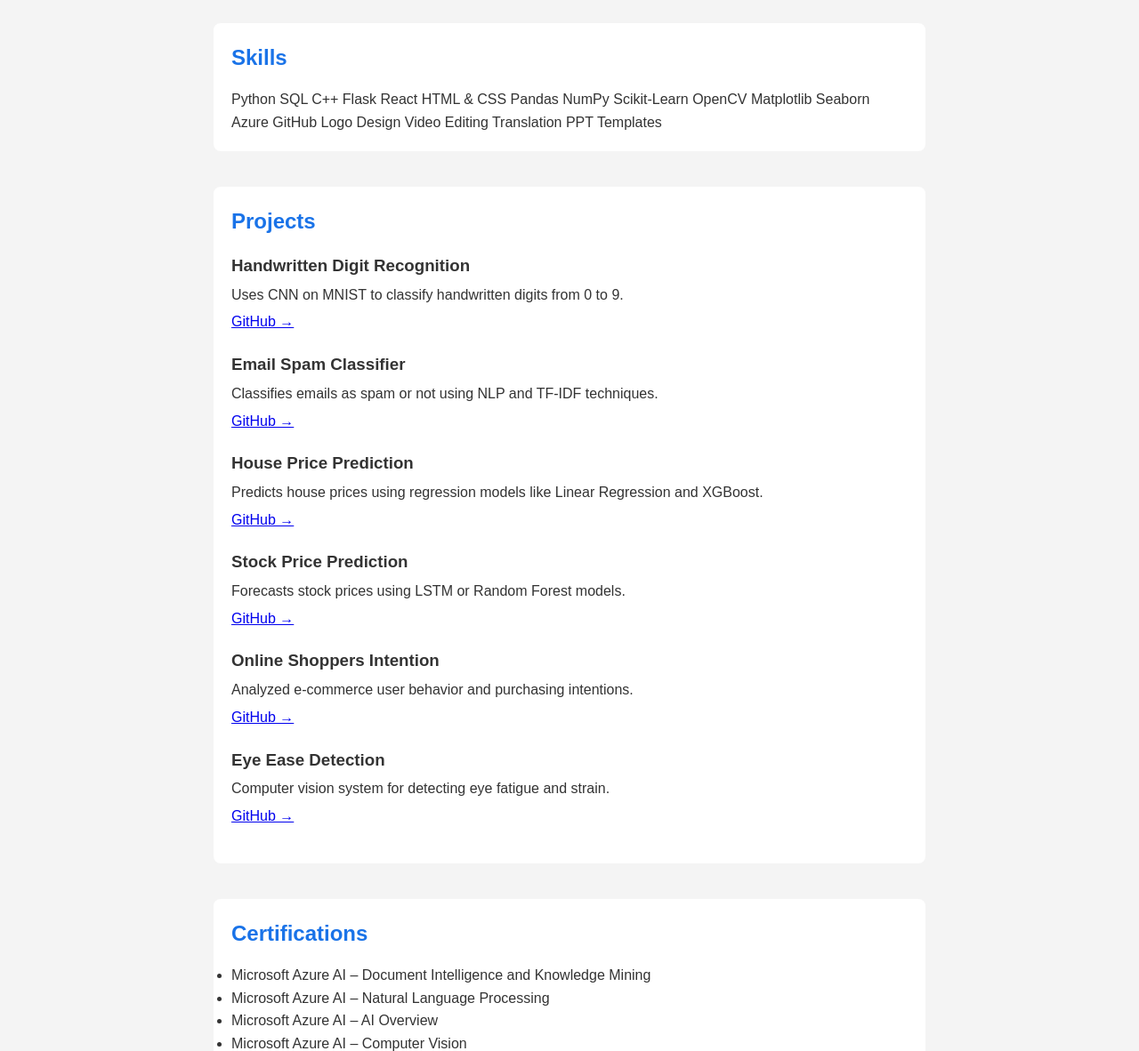
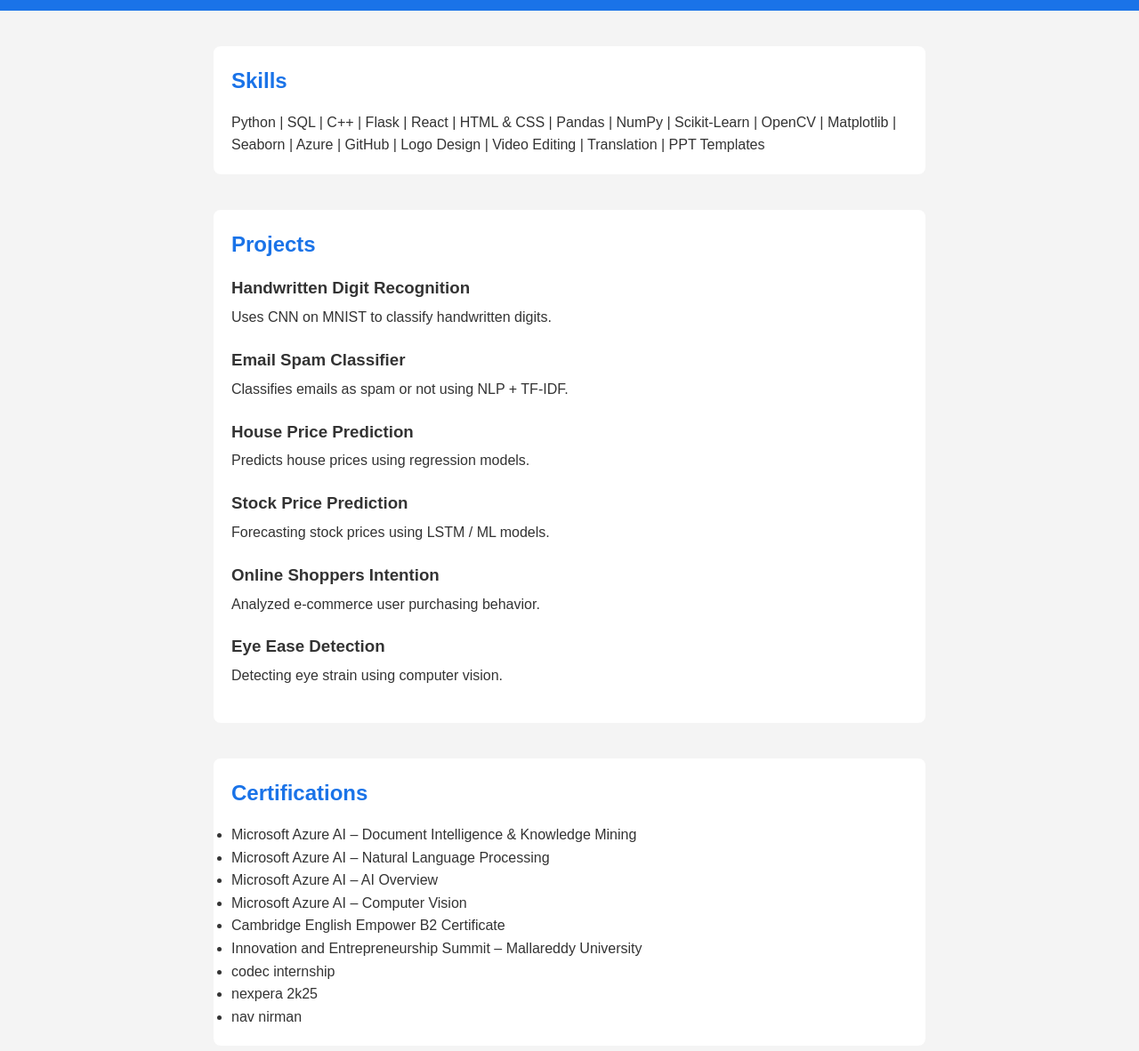
Before and after one commit to akshaya8121/portfolio, a plain HTML site: page index.html in a window 1280 px wide. Shown: the part 400-1582 px from the top of the page at 89% size. Drawn offline with Linux system fonts and the light colour scheme.

Commit message:
Revise portfolio content and layout in index.html
Updated the portfolio page with new content, including skills, projects, certifications, and contact information. Added a profile picture and improved formatting.

```diff
--- a/index.html
+++ b/index.html
@@ -19,79 +19,83 @@
     </nav>
   </header>
 
+  <!-- HERO / HOME SECTION -->
   <section id="home" class="hero">
     <div class="hero-content">
+
+      <!-- Your Photo -->
+      <img src="photo.jpg" alt="Akshaya Photo" class="profile-pic">
+
       <h1>Hi, I'm <strong>Kuragayala Akshaya</strong></h1>
       <p>AI/ML Engineer • Tech Enthusiast • Creative Freelancer</p>
       <a href="#projects" class="cta">See My Work →</a>
     </div>
   </section>
 
+  <!-- SKILLS -->
   <section id="skills" class="section">
     <h2>Skills</h2>
-    <p>Python  SQL  C++  Flask  React  HTML & CSS  Pandas  NumPy  Scikit-Learn  OpenCV  Matplotlib  Seaborn  Azure  GitHub  Logo Design  Video Editing  Translation  PPT Templates</p>
+    <p>Python  | SQL  | C++  | Flask  | React  | HTML & CSS  | Pandas  | NumPy  |
+       Scikit-Learn  | OpenCV  | Matplotlib  | Seaborn  | Azure  | GitHub  |
+       Logo Design  | Video Editing  | Translation  | PPT Templates</p>
   </section>
 
+  <!-- PROJECTS -->
   <section id="projects" class="section">
     <h2>Projects</h2>
 
     <div class="project">
       <h3>Handwritten Digit Recognition</h3>
-      <p>Uses CNN on MNIST to classify handwritten digits from 0 to 9.</p>
-      <p><a href="#">GitHub →</a></p>
+      <p>Uses CNN on MNIST to classify handwritten digits.</p>
     </div>
 
     <div class="project">
       <h3>Email Spam Classifier</h3>
-      <p>Classifies emails as spam or not using NLP and TF-IDF techniques.</p>
-      <p><a href="#">GitHub →</a></p>
+      <p>Classifies emails as spam or not using NLP + TF-IDF.</p>
     </div>
 
     <div class="project">
       <h3>House Price Prediction</h3>
-      <p>Predicts house prices using regression models like Linear Regression and XGBoost.</p>
-      <p><a href="#">GitHub →</a></p>
+      <p>Predicts house prices using regression models.</p>
     </div>
 
     <div class="project">
       <h3>Stock Price Prediction</h3>
-      <p>Forecasts stock prices using LSTM or Random Forest models.</p>
-      <p><a href="#">GitHub →</a></p>
+      <p>Forecasting stock prices using LSTM / ML models.</p>
     </div>
 
     <div class="project">
       <h3>Online Shoppers Intention</h3>
-      <p>Analyzed e-commerce user behavior and purchasing intentions.</p>
-      <p><a href="#">GitHub →</a></p>
+      <p>Analyzed e-commerce user purchasing behavior.</p>
     </div>
 
     <div class="project">
       <h3>Eye Ease Detection</h3>
-      <p>Computer vision system for detecting eye fatigue and strain.</p>
-      <p><a href="#">GitHub →</a></p>
+      <p>Detecting eye strain using computer vision.</p>
     </div>
   </section>
 
+  <!-- CERTIFICATIONS -->
   <section id="certifications" class="section">
     <h2>Certifications</h2>
     <ul>
-      <li>Microsoft Azure AI – Document Intelligence and Knowledge Mining</li>
+      <li>Microsoft Azure AI – Document Intelligence & Knowledge Mining</li>
       <li>Microsoft Azure AI – Natural Language Processing</li>
       <li>Microsoft Azure AI – AI Overview</li>
       <li>Microsoft Azure AI – Computer Vision</li>
       <li>Cambridge English Empower B2 Certificate</li>
       <li>Innovation and Entrepreneurship Summit – Mallareddy University</li>
+      <li>codec internship</li>
+      <li>nexpera 2k25</li>
+      <li>nav nirman</li>
     </ul>
   </section>
 
+  <!-- CONTACT -->
   <section id="contact" class="section">
     <h2>Contact</h2>
     <p>Email: <a href="mailto:akshayakuragayala@gmail.com">akshayakuragayala@gmail.com</a></p>
     <p>College Email: <a href="mailto:2311cs020363@mallareddyuniversity.ac.in">2311cs020363@mallareddyuniversity.ac.in</a></p>
-    <p>
-      <!-- Add your social/profile links here if any -->
-      <!-- Example: <a href="#">GitHub</a> <a href="#">LinkedIn</a> -->
-    </p>
   </section>
 
   <footer>
```
